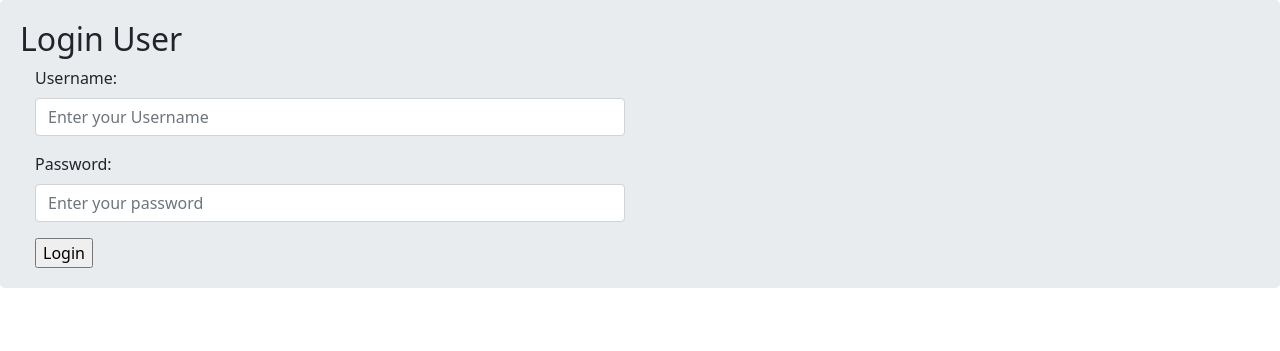
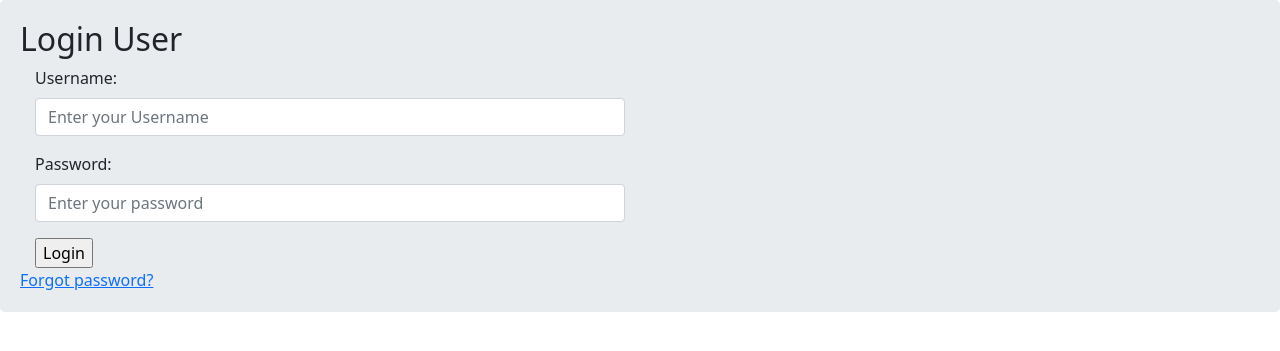
Before and after one commit to shayansdq/social_network_django, a Django app: page /account/login/ in a window 1280 px wide. Shown: the part 56-407 px from the top of the page. Run offline with Django 4.2, Linux system fonts and the light colour scheme; parts of the project's set-up code (start-up, migrations or seed data) failed here and were passed over; some libraries are stand-ins or nearby versions.

Commit message:
add forgot password link

```diff
--- a/account/templates/account/login.html
+++ b/account/templates/account/login.html
@@ -6,7 +6,8 @@
     <h2>Login User</h2>
     <form method="post" class="col-md-6" novalidate>
         {% csrf_token %}
-            {{ form.as_p }}
+        {{ form.as_p }}
         <input type="submit" value="Login">
     </form>
+    <a href="{% url 'account:reset_password' %}">Forgot password?</a>
 {% endblock %}
```
